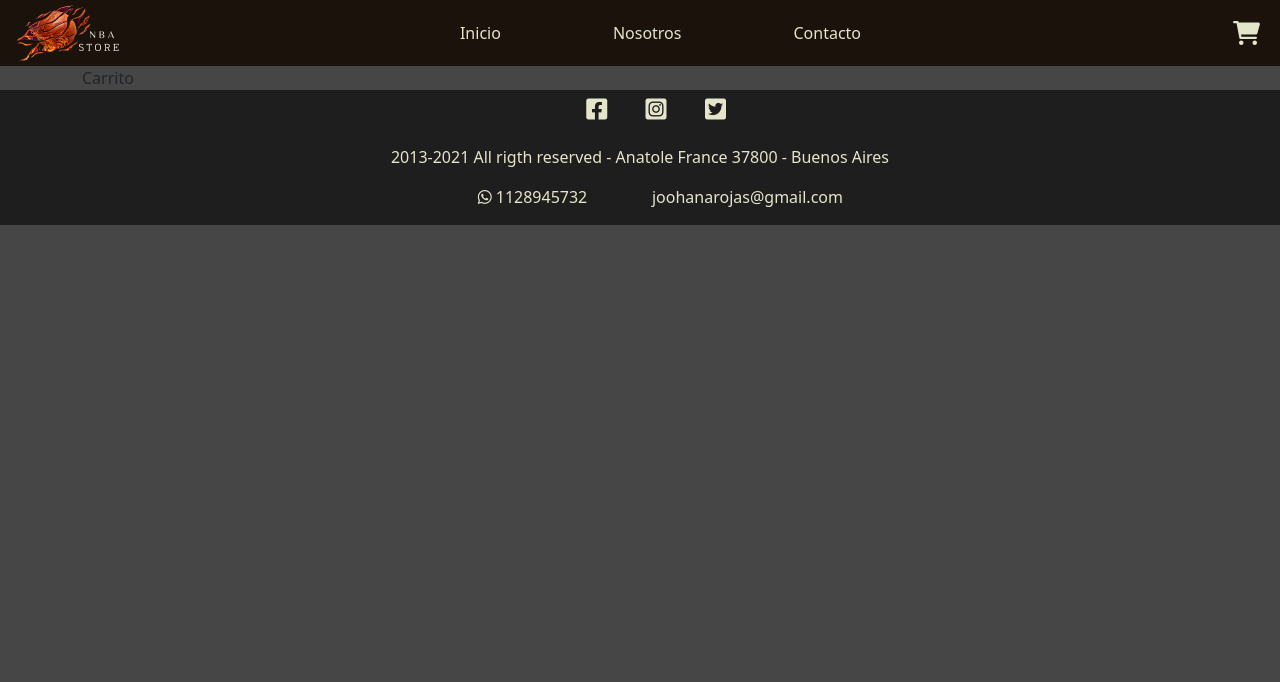
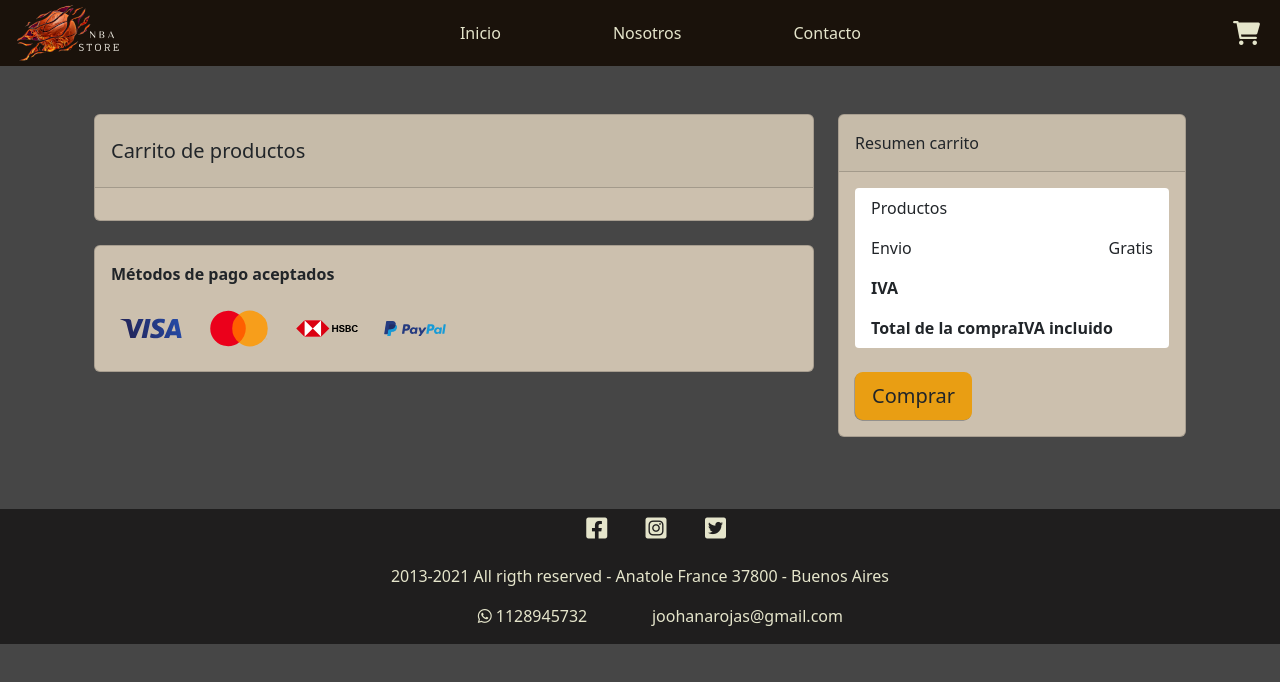
Before and after one commit to JohanaRojas32/Basquet-react, a React (Vite) app: page /carrito in a window 1280 px wide. Shown: the top 682 px of the page. Built offline with nearby package versions, Linux system fonts and the light colour scheme.

Commit message:
traje el carrito.jsx y sus estilos

```diff
--- a/src/pages/Carrito.jsx
+++ b/src/pages/Carrito.jsx
@@ -3,7 +3,80 @@ import React from 'react'
 
 const Carrito = () => {
   return (
-    <div>Carrito</div>
+    <section className="container my-5">
+    <div className="row d-flex-justify-content-center">
+      <div className="col-8">
+       <div className="card mb-4 joha-carrito">
+        <div className="card-header py-4">
+          <h5 className="mb-0">Carrito de productos</h5>
+        </div>
+
+        <div className="card-body" id="lista-compra">
+
+
+
+        </div>
+       </div>
+
+       <div className="card my-4 joha-carrito">
+        <div className="card-body tarjetas">
+          <p><strong>Métodos de pago aceptados</strong></p>
+          <img src="/img/tarjetas/visa.svg" alt="Visa" className="me-2"/>
+          <img src="/img/tarjetas/mastercard.svg" alt="Mastercard" className="me-2"/>
+          <img src="/img/tarjetas/hsbc.svg" alt="Hsbc" className="me-2"/>
+          <img src="/img/tarjetas/paypal.svg" alt="Paypal" className="me-2"/>
+        </div>
+       </div>
+
+      </div>
+
+
+
+      <div className="col-4">
+        <div className="card joha-carrito mb-4">
+          <div className="card-header py-3">
+            <div className="mb-0">Resumen carrito</div>
+          </div>
+          <div className="card-body">
+            <ul className="list-group list-group-flush carrito-lista">
+
+              <li className="list-group-item d-flex justify-content-between aling-items-center border-0 ">
+                Productos
+                <span id="sub-total"></span>
+              </li>
+
+                <li className="list-group-item d-flex justify-content-between aling-items-center border-0">
+                  Envio
+                  <span>Gratis</span>
+                </li>
+
+
+                <li className="list-group-item d-flex justify-content-between aling-items-center border-0">
+                  <div>
+                      <strong>IVA</strong>
+                  </div>
+                  <p><strong id="iva"></strong></p>
+            </li>
+
+                  <li className="list-group-item d-flex justify-content-between aling-items-center border-0 ">
+                    <div>
+                      <strong>Total de la compra</strong>
+                      <strong>IVA incluido</strong>
+                    </div>
+                    <p><strong id="total"></strong></p>
+                  </li>
+            </ul>
+
+            <button type="button" className="btn carrito-boton btn-lg btn-block mt-4">Comprar</button>
+
+          </div>
+        </div>
+
+      </div>
+
+    </div>
+
+  </section>
   )
 }
 
```
